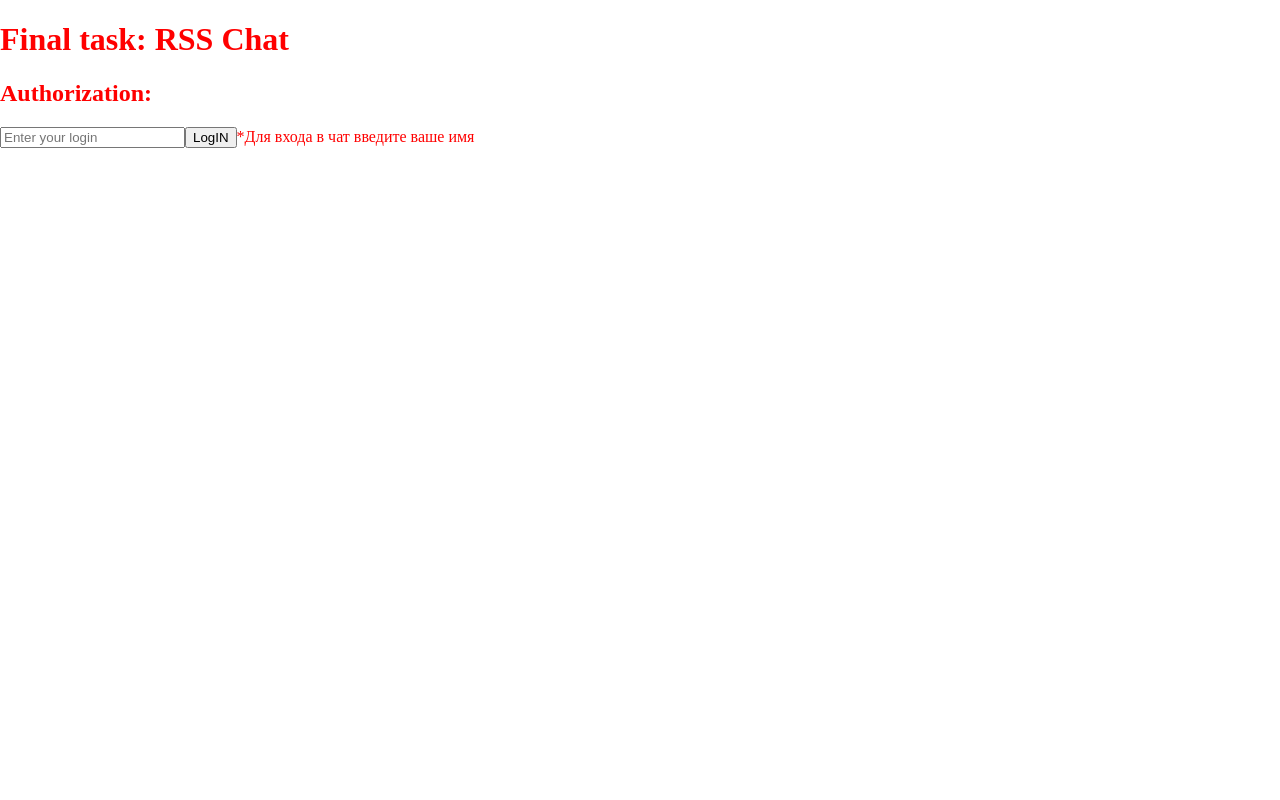
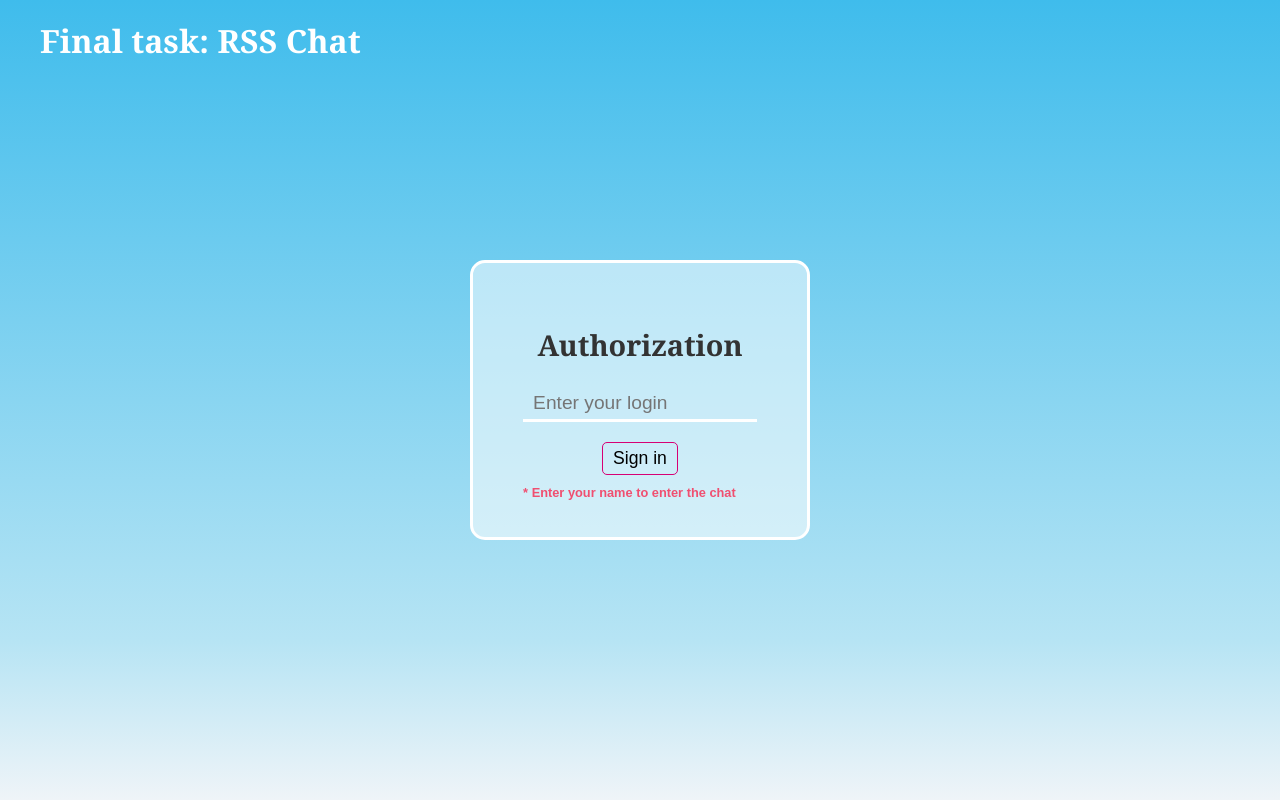
Before and after one commit to GGWebProject/chat-react-redux-, a React app: page / in a window 1280 px wide. Built offline with nearby package versions, Linux system fonts and the light colour scheme.

Commit message:
style: authorization, user info, window

```diff
--- a/src/ChatApp.js
+++ b/src/ChatApp.js
@@ -8,16 +8,15 @@ function ChatApp() {
   const isLogin = useSelector( state => state.logged.status);
   return (
     <>
-      <Header/>
-      <div className="chat-app__wrapper">
-
+      <section className="chat-app__wrapper">
+        <Header/>
         {
           isLogin ?
             <ChatWindow />
             :
             <Authorization />
         }
-      </div>
+      </section>
     </>
   )
 }
--- a/src/componnents/authorization/Authorization.js
+++ b/src/componnents/authorization/Authorization.js
@@ -1,12 +1,13 @@
 import React from "react"
 import Form from "../form/Form";
+import './authorization.module.sass';
 
 const  Authorization = () => {
 
     return(
-      <div className="chat__autorization">
-        <h2>Authorization:</h2>
-        <Form type="autorization"/>
+      <div className="chat__authorization">
+        <h2>Authorization</h2>
+        <Form type="authorization"/>
       </div>
     )
 };
--- /dev/null
+++ b/src/componnents/authorization/authorization.module.sass
@@ -0,0 +1,52 @@
+.chat__authorization
+  border: 3px solid #ffffff
+  border-radius: 15px
+  width: 340px
+  height: 280px
+  position: absolute
+  top: 50%
+  left: 50%
+  transform: translate(-50%, -50%)
+  display: flex
+  flex-direction: column
+  align-items: center
+  justify-content: center
+  background-color: #ffffff88
+  transition: background-color .3s, border-radius .3s
+  &:hover
+    background-color: #ffffffff
+    border-radius: 5px
+    input
+      border-color: #333
+  h2
+    font-size: 1.8rem
+    margin-top: 0
+  form
+    position: relative
+    display: flex
+    flex-direction: column
+    align-items: center
+    justify-content: flex-start
+    min-width: 180px
+    width: 70%
+    font-family: Arial
+    input
+      border: none
+      background-color: transparent
+      border-bottom: 3px solid #ffffff
+      font-size: 1.2rem
+      width: 100%
+      padding: 5px 10px
+      transition: border-color .3s
+      &:focus
+        border-color: #d70074
+    button
+      margin-top: 20px
+    .input__description
+      position: absolute
+      top: calc(100% + 10px)
+      left: 0
+      width: 100%
+      font-size: 0.8rem
+      color: #F04F70
+      font-weight: bold
--- a/src/componnents/chatWindow/ChatWindow.js
+++ b/src/componnents/chatWindow/ChatWindow.js
@@ -1,5 +1,5 @@
 import React from "react";
-import "./ChatWindow.module.sass";
+import "./chatWindow.module.sass";
 import Form from "../form/Form";
 import MessagesList from "./messagesList/MessageList";
 import {useSelector} from "react-redux";
--- /dev/null
+++ b/src/componnents/chatWindow/chatWindow.module.sass
@@ -0,0 +1,6 @@
+.chat__window
+  height: 100%
+  display: flex
+  flex-direction: column
+  align-items: stretch
+  justify-content: flex-start
--- a/src/componnents/form/Form.js
+++ b/src/componnents/form/Form.js
@@ -97,9 +97,9 @@ class Form extends PureComponent {
                 onInput={this.handleChange}
                 defaultValue={this.state.userName}
               />
-              <button type="submit">LogIN</button>
+              <button className="button_sign" type="submit">Sign in</button>
               { !inputValue &&
-              <span className="input__description">*Для входа в чат введите ваше имя</span> }
+              <span className="input__description">* Enter your name to enter the chat</span> }
             </>
         }
       </form>
--- a/src/componnents/header/Header.js
+++ b/src/componnents/header/Header.js
@@ -1,22 +1,29 @@
 import React from 'react';
 import {useSelector, useDispatch} from 'react-redux';
 import {logOut} from '../../redux/actions';
+import './header.module.sass';
+import userIcon from './user_icon.png';
 
 const Header = () => {
   const logged = useSelector(state => state.logged);
   const dispatch = useDispatch();
   return (
-    <header>
+    <header className="chat-app__header">
+      <div className="wrapper">
         <h1>Final task: RSS Chat</h1>
         {
           logged.status ?
             <div className="user">
-            <span className="user__name">User: {logged.userName}</span>
-            <button className="user__logout" onClick={() => dispatch(logOut())}>logOut</button>
+              <div className="user__img">
+                <img src={userIcon} alt="user avatar"/>
+              </div>
+              <span className="user__name">{logged.userName}</span>
+              <button className="user__logout button_sign" onClick={() => dispatch(logOut())}>Sign out</button>
             </div>
             :
             null
         }
+      </div>
     </header>
   )
 };
--- a/src/componnents/header/header.module.sass
+++ b/src/componnents/header/header.module.sass
@@ -0,0 +1,40 @@
+.chat-app__header
+  position: fixed
+  top: 0
+  left: 0
+  width: 100%
+  z-index: 100
+  height: 80px
+  .wrapper
+    display: flex
+    align-items: center
+    justify-content: space-between
+    height: 100%
+  .user
+    display: flex
+    align-items: center
+    height: 100%
+    background-color: #ffffff88
+    border-radius: 0 0 15px 15px
+    padding: 0 15px
+    transition: background-color .3s, border-radius .3s
+    border: 3px solid transparent
+    &:hover
+      background-color: #ffffffff
+      border-radius: 0 0 5px 5px
+    &__img
+      width: 50px
+      height: 50px
+      img
+        width: 100%
+        height: 100%
+        object-fit: contain
+    &__name
+      font-size: 1.4rem
+      margin: 0 10px
+      font-weight: bolder
+
+  h1
+    margin: 0
+    font-size: 2rem
+    color: #fff
--- a/src/style.sass
+++ b/src/style.sass
@@ -5,9 +5,36 @@ body,
 html
   margin: 0
   padding: 0
+  width: 100%
+  height: 100%
+
+#root
+  width: 100%
+  height: 100%
 
 body
-  color: red
+  color: #333
+  background-image: linear-gradient(to bottom, #3fbcec 0%, #b6e4f4 80%, #eff4f8 100%)
+  background-repeat: no-repeat
+  background-position: center
+  font-size: 14px
+  font-family: Georgia, serif
+
+.button_sign
+  padding: 5px 10px
+  border: 1px solid #d70074
+  border-radius: 5px
+  background-color: transparent
+  cursor: pointer
+  font-size: 1.1rem
+  transition: background-color .3s, color .3s, border-color .3s
+  &:hover
+    color: #ffffff
+    background-color: #d70074
+  &:active
+    background-color: #333333
+    color: #ffffff
+    border-color: #333333
 
 .visually-hidden
   position: absolute
@@ -15,3 +42,18 @@ body
   width: 1px
   height: 1px
   margin: -1px
+
+.chat-app__wrapper
+  width: 100%
+  height: 100%
+  padding-top: 90px
+  position: relative
+
+.wrapper
+  max-width: 1200px
+  width: 100%
+  margin: 0 auto
+
+@import "componnents/header/header.module"
+@import "componnents/authorization/authorization.module"
+@import "componnents/chatWindow/chatWindow.module"
```
Also changed, not shown: src/componnents/chatWindow/ChatWindow.module.sass (deleted), src/componnents/chatWindow/messagesList/messageList.module.sass (added), src/componnents/header/user_icon.png (added), src/main_bg.jpg (added), src/main_bg.png (added). Lines whose indentation alone changed are shown as unchanged.
